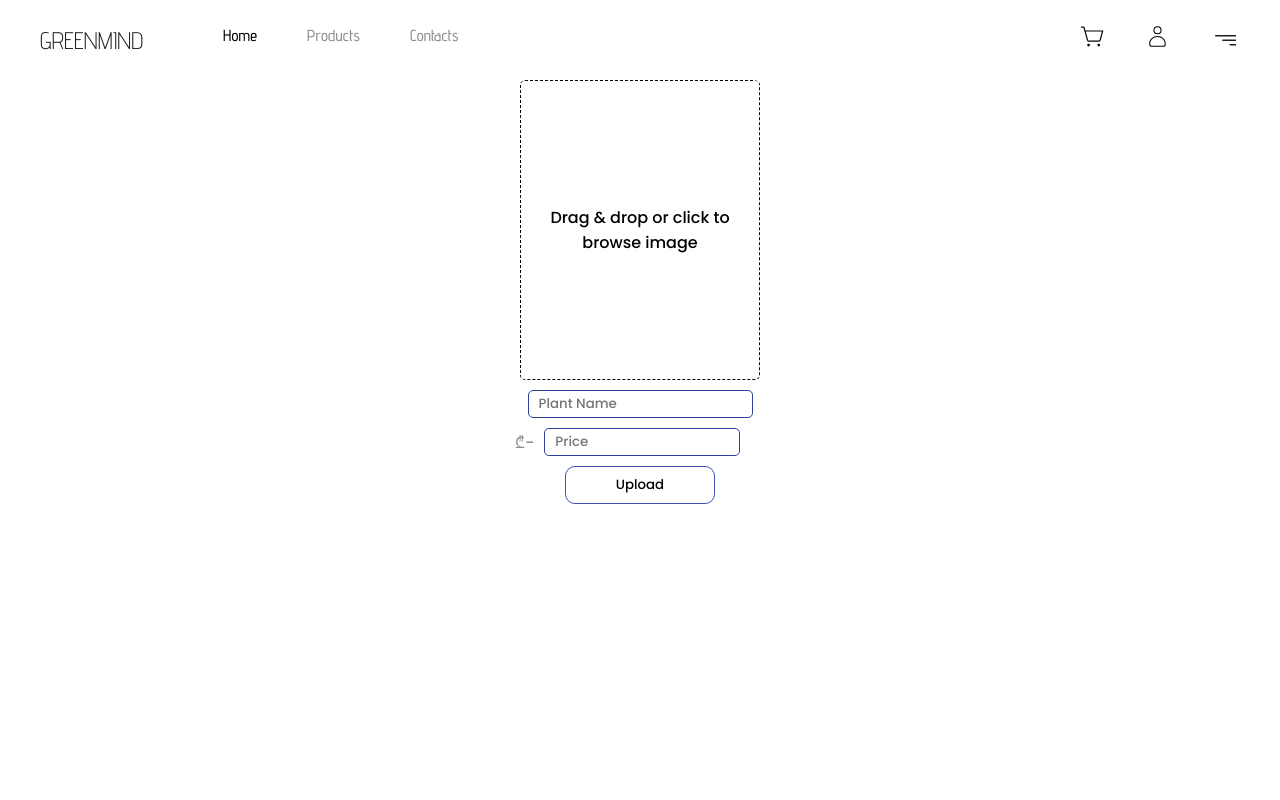
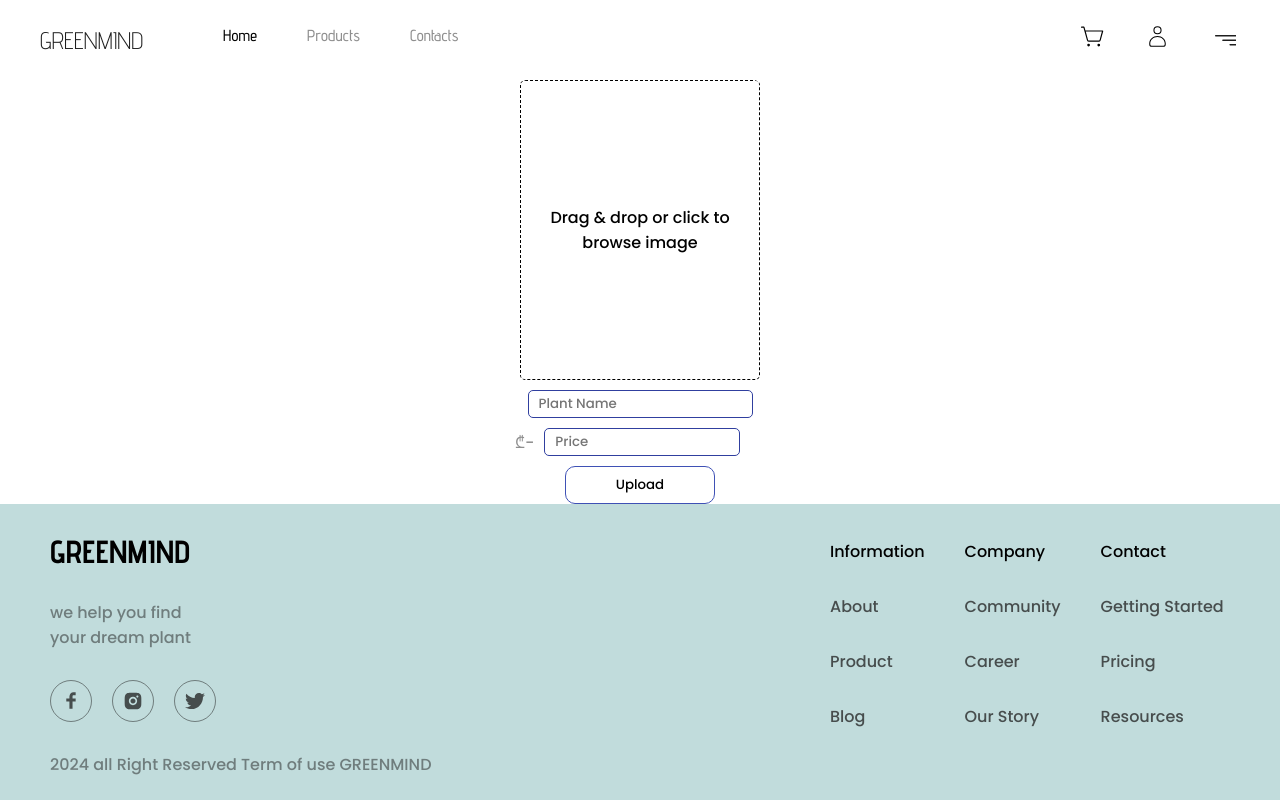
Before and after one commit to GiorgiGochitidze/GreenMind, a React (Vite) app: page /AddNewPlants in a window 1280 px wide. Built offline with nearby package versions, Linux system fonts and the light colour scheme.

Commit message:
added comment template

```diff
--- a/src/App.jsx
+++ b/src/App.jsx
@@ -8,6 +8,7 @@ import Registration from "./Components/Registration";
 import LogIn from "./Components/LogIn";
 import Cart from "./Components/Cart";
 import AddNewPlants from "./Components/AddNewPlants";
+import Footer from "./Components/Footer";
 
 function App() {
 
@@ -23,6 +24,7 @@ function App() {
         <Route path="/Cart" element={<Cart />} />
         <Route path="/AddNewPlants" element={<AddNewPlants />} />
       </Routes>
+      <Footer />
     </Router>
   );
 }
--- a/src/Components/CSS/comments.css
+++ b/src/Components/CSS/comments.css
@@ -41,6 +41,83 @@
     margin-top: 50px;
 }
 
+.comment-input-container{
+    width: 100%;
+    min-height: 100px;
+    height: auto;
+    display: flex;
+    justify-content: center;
+    align-items: center;
+    gap: 20px;
+    flex-direction: column;
+}
+
+.comment-input-container textarea{
+    max-width: 400px;
+    min-width: 150px;
+    width: 400px;
+    color: black;
+    min-height: 70px;
+    border-radius: 10px;
+    background-color: transparent;
+    border: 1px solid black;
+    padding: 10px;
+}
+
+.comment-input-container textarea:focus{
+    outline: none;
+}
+
+.comment-btn{
+    width: 200px;
+    height: 38px;
+    background-color: transparent;
+    border: 1px solid black;
+    border-radius: 10px;
+}
+
+.comment-btn:hover{
+    cursor: pointer;
+}
+
+.options-container{
+    width: 420px;
+    display: flex;
+    justify-content: space-between;
+    align-items: center;
+}
+
+.user-info-box{
+    width: auto;
+    display: flex;
+    flex-direction: column;
+    gap: 20px;
+}
+
+.user-info-box input{
+    width: 190px;
+    height: 38px;
+    padding-inline: 10px;
+    border: 1px solid black;
+    border-radius: 10px;
+}
+
+.user-info-box input:focus{
+    outline: none;
+}
+
+.star-container{
+    max-width: 200px;
+    display: flex;
+    justify-content: center;
+    align-items: center;
+    margin: 0 auto;
+}
+
+.star-container:hover{
+    cursor: pointer;
+}
+
 @media screen and (max-width: 690px){
     .comments-card{
         width: 80%;
--- /dev/null
+++ b/src/Components/CSS/footer.css
@@ -0,0 +1,98 @@
+footer{
+    width: 100%;
+    min-height: 300px;
+    height: auto;
+    background-color: #C1DCDC;
+    display: flex;
+    justify-content: space-between;
+    align-items: center;
+}
+
+.socialLinks-container{
+    width: 400px;
+    height: 100%;
+    display: flex;
+    justify-content: center;
+    align-items: start;
+    flex-direction: column;
+    text-align: start;
+    gap: 30px;
+    padding-left: 50px;
+    color: rgba(30, 30, 30, 50%);
+}
+
+.iconses{
+    width: 40px;
+    height: 40px;
+    border: 1px solid rgba(30, 30, 30, 50%);
+    border-radius: 50%;
+    display: flex;
+    justify-content: center;
+    align-items: center;
+    overflow: hidden;
+    color: rgba(30, 30, 30, 75%);
+}
+
+.social-links{
+    width: auto;
+    display: flex;
+    gap: 20px;
+}
+
+.navigation-items-container{
+    width: 400px;
+    height: 100%;
+    display: flex;
+    gap: 40px;
+    color: rgba(30, 30, 30, 75%);
+    margin-right: 50px;
+    text-align: start !important;
+}
+
+.downlist{
+    display: flex;
+    flex-direction: column;
+    gap: 30px;
+    justify-content: center;
+    align-items: start;
+    margin-bottom: 40px;
+}
+
+@media screen and (max-width: 910px) {
+    footer{
+        flex-direction: column;
+        gap: 50px;
+        padding-block: 30px;
+        position: relative;
+    }
+
+    .rights-txt{
+        position: absolute;
+        bottom: 10px;
+        margin-top: 30px;
+        text-align: center;
+    }
+
+    .socialLinks-container{
+        width: 100%;
+        padding: 0;
+        align-items: center;
+    }
+
+    .navigation-items-container{
+        width: 100%;
+        align-items: center;
+        margin: 0;
+        justify-content: center;
+    }
+
+    .downlist{
+        align-items: center
+    }
+}
+
+@media screen and (max-width: 430px) {
+    .navigation-items-container{
+        flex-wrap: wrap;
+    }
+}
--- a/src/Components/Comments.jsx
+++ b/src/Components/Comments.jsx
@@ -1,8 +1,20 @@
-import React from "react";
+import React, { useState } from "react";
 import "./CSS/comments.css";
 import CommentsCard from "./CommentsCard";
+import { ImStarEmpty, ImStarFull } from "react-icons/im";
 
 const Comments = () => {
+  const [hoverState, setHoverState] = useState([false, false, false, false, false]);
+
+  const handleMouseEnter = (index) => {
+    const newHoverState = hoverState.map((_, i) => i <= index);
+    setHoverState(newHoverState);
+  };
+
+  const handleMouseLeave = () => {
+    setHoverState([false, false, false, false, false]);
+  };
+
   const Cards = [
     {
       body: `Lorem ipsum dolor sit amet consectetur adipisicing elit. Deleniti veniam
@@ -11,7 +23,7 @@ const Comments = () => {
         laudantium corrupti?`,
       userName: "John Doe",
       userProfession: "Youtuber",
-      rating: "4.5",
+      rating: "4",
     },
     {
       body: `Lorem ipsum dolor sit amet consectetur adipisicing elit. Deleniti veniam
@@ -26,9 +38,40 @@ const Comments = () => {
 
   return (
     <div className="comments-container">
-      <h1 style={{textAlign: 'center'}}>
+      <h1 style={{ textAlign: "center" }}>
         What customers say about <br /> GREEMIND?
       </h1>
+
+      <div className="comment-input-container">
+        <textarea name="comment" id="comment" placeholder="Write Your Comment"></textarea>
+        <div className="options-container">
+          <div className="user-info-box">
+            <input type="text" placeholder="Your Name" />
+            <input type="text" placeholder="Your Profession (optional)" />
+          </div>
+
+          <div
+            className="star-container"
+            onMouseLeave={handleMouseLeave}
+          >
+            {hoverState.map((hover, index) => (
+              <div
+                key={index}
+                onMouseEnter={() => handleMouseEnter(index)}
+                className="star-wrapper"
+                style={{ display: 'inline-block', margin: '0 2px' }}
+              >
+                {hover ? (
+                  <ImStarFull size={25} style={{ color: 'orange' }} />
+                ) : (
+                  <ImStarEmpty size={25} style={{ color: 'orange' }} />
+                )}
+              </div>
+            ))}
+          </div>
+        </div>
+        <button className="comment-btn">Comment</button>
+      </div>
 
       <div className="cards-list">
         {Cards.map((card, index) => (
--- /dev/null
+++ b/src/Components/Footer.jsx
@@ -0,0 +1,53 @@
+import { TiSocialFacebook } from "react-icons/ti";
+import "./CSS/footer.css";
+import { RiInstagramFill } from "react-icons/ri";
+import { FaTwitter } from "react-icons/fa";
+
+const Footer = () => {
+  return (
+    <footer>
+      <div className="socialLinks-container">
+        <h1 style={{fontFamily: 'Advent-pro', color: 'black'}}>GREENMIND</h1>
+        <p>
+          we help you find <br /> your dream plant
+        </p>
+        <div className="social-links">
+          <div className="iconses">
+          <TiSocialFacebook size={25} />
+          </div>
+          <div className="iconses">
+          <RiInstagramFill size={20} />
+          </div>
+          <div className="iconses">
+          <FaTwitter size={20} />
+          </div>
+        </div>
+
+        <p className="rights-txt">2024 all Right Reserved Term of use GREENMIND</p>
+      </div>
+
+      <div className="navigation-items-container">
+        <div className="information downlist">
+          <p style={{color: 'black'}}>Information</p>
+          <p>About</p>
+          <p>Product</p>
+          <p>Blog</p>
+        </div>
+        <div className="company downlist">
+          <p style={{color: 'black'}}>Company</p>
+          <p>Community</p>
+          <p>Career</p>
+          <p>Our Story</p>
+        </div>
+        <div className="contact downlist">
+          <p style={{color: 'black'}}>Contact</p>
+          <p>Getting Started</p>
+          <p>Pricing</p>
+          <p>Resources</p>
+        </div>
+      </div>
+    </footer>
+  );
+};
+
+export default Footer;
```
